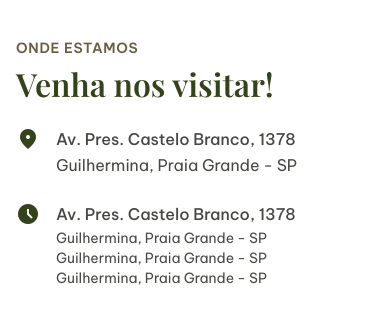
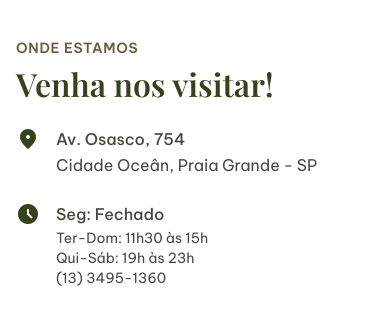
Before and after one commit to VictorBrzs/varandaspg_site, a website: page varandas_restaurante_oficial/code.html in a window 390 px wide. Shown: the part 4640-4975 px from the top of the page. Drawn offline with nearby package versions, Linux system fonts and the light colour scheme; a web font is replaced by a local one.

Commit message:
Update: Varandas Restaurante info - address, hours, phone and copyright year

```diff
--- a/varandas_restaurante_oficial/code.html
+++ b/varandas_restaurante_oficial/code.html
@@ -295,17 +295,17 @@
 <div class="flex gap-4">
 <span class="material-symbols-outlined text-primary">location_on</span>
 <div>
-<p class="font-body-md text-body-md text-on-surface-variant font-medium">Av. Pres. Castelo Branco, 1378</p>
-<p class="font-body-md text-body-md text-on-surface-variant">Guilhermina, Praia Grande - SP</p>
+<p class="font-body-md text-body-md text-on-surface-variant font-medium">Av. Osasco, 754</p>
+<p class="font-body-md text-body-md text-on-surface-variant">Cidade Oceân, Praia Grande - SP</p>
 </div>
 </div>
 <div class="flex gap-4">
 <span class="material-symbols-outlined text-primary">schedule</span>
 <div>
-<p class="font-body-md text-body-md text-on-surface-variant font-medium">Av. Pres. Castelo Branco, 1378</p>
-<p class="font-body-md text-body-md text-on-surface-variant text-sm">Guilhermina, Praia Grande - SP</p>
-<p class="font-body-md text-body-md text-on-surface-variant text-sm">Guilhermina, Praia Grande - SP</p>
-<p class="font-body-md text-body-md text-on-surface-variant text-sm">Guilhermina, Praia Grande - SP</p>
+<p class="font-body-md text-body-md text-on-surface-variant font-medium">Seg: Fechado</p>
+<p class="font-body-md text-body-md text-on-surface-variant text-sm">Ter-Dom: 11h30 às 15h</p>
+<p class="font-body-md text-body-md text-on-surface-variant text-sm">Qui-Sáb: 19h às 23h</p>
+<p class="font-body-md text-body-md text-on-surface-variant text-sm">(13) 3495-1360</p>
 </div>
 </div>
 </div>
@@ -350,7 +350,7 @@
 <a class="font-label-md text-label-md text-on-primary/80 hover:text-secondary-fixed transition-colors" href="#localizacao">Localização</a>
 <a class="font-label-md text-label-md text-on-primary/80 hover:text-secondary-fixed transition-colors" href="#">Privacidade</a>
 </nav>
-<p class="font-body-md text-body-md text-on-primary/60 text-sm mt-4">© 2024 Varandas Restaurante - Todos os direitos reservados</p>
+<p class="font-body-md text-body-md text-on-primary/60 text-sm mt-4">© 2026 Varandas Restaurante - Todos os direitos reservados</p>
 </footer>
 <!-- BottomNavBar (Mobile Only) -->
 <nav class="md:hidden bg-surface-container dark:bg-inverse-surface shadow-[0_-4px_20px_rgba(0,0,0,0.05)] docked full-width bottom-0 fixed rounded-t-full fixed bottom-0 left-0 w-full z-50 flex justify-around items-center px-4 py-3 pb-safe">
```
